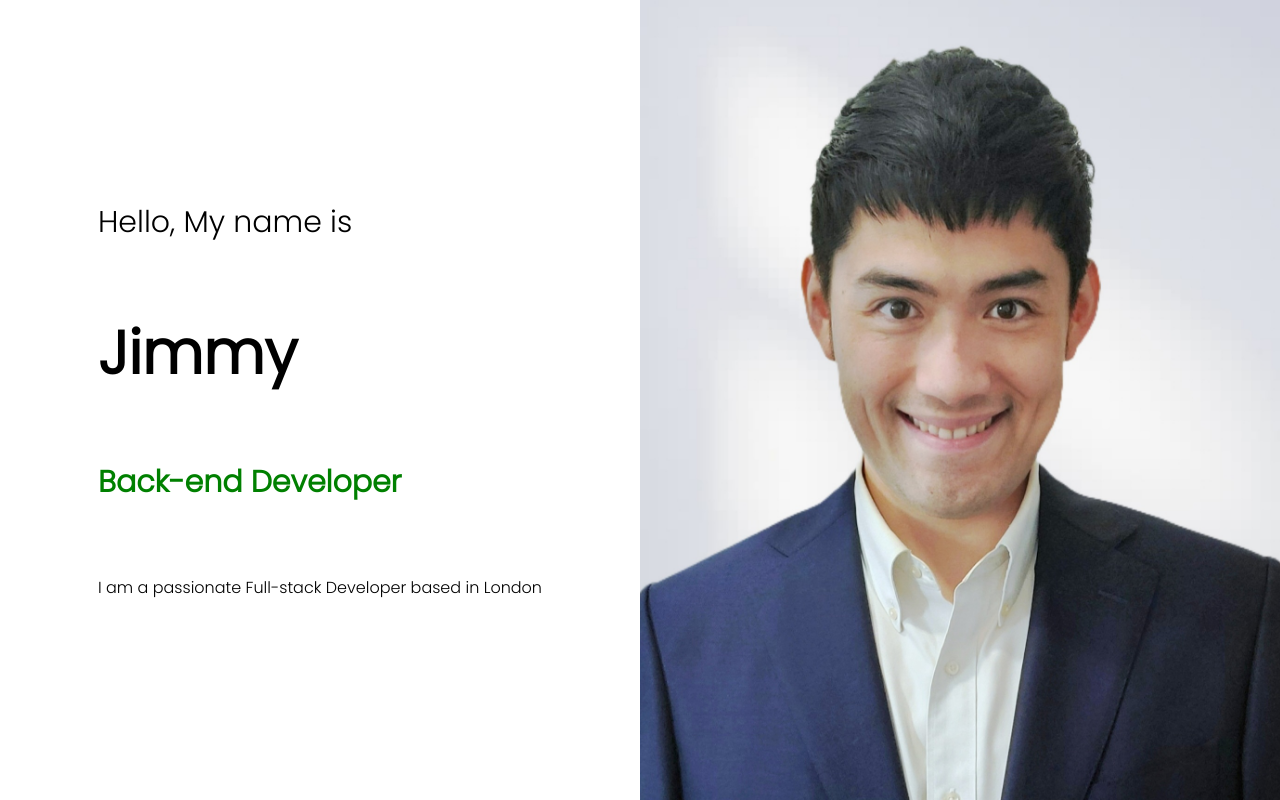
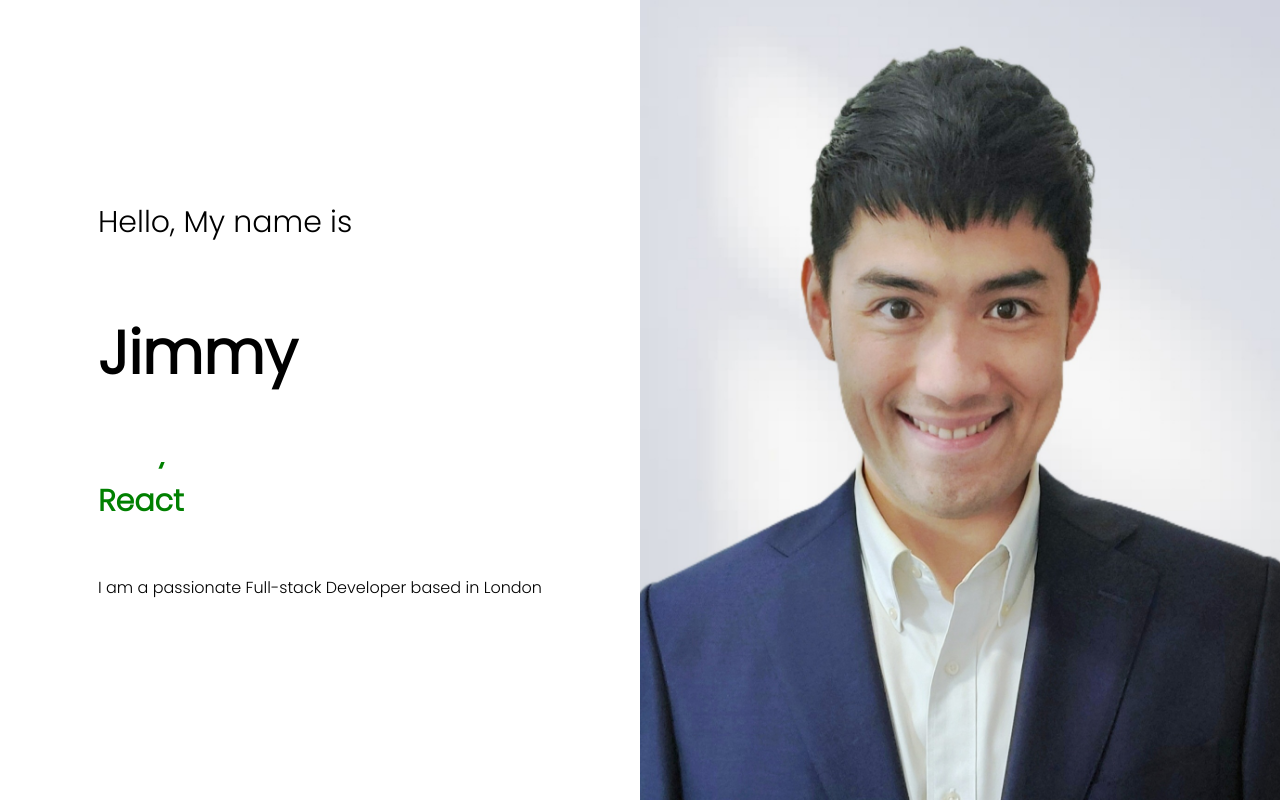
Before and after one commit to jimmehyuen/portfolio, a React (Create React App) app in the folder my-portfolio/: page / in a window 1280 px wide. Built offline with nearby package versions, Linux system fonts and the light colour scheme.

Commit message:
updated page

```diff
--- a/my-portfolio/src/components/intro/intro.css
+++ b/my-portfolio/src/components/intro/intro.css
@@ -39,7 +39,7 @@
 
 .i-title-wrapper{
   height: 100%;
-  animation: move 10s ease-in-out infinite alternate;
+  animation: move 5s ease-in-out infinite alternate;
 }
 
 @keyframes move {
--- a/my-portfolio/src/components/intro/intro.jsx
+++ b/my-portfolio/src/components/intro/intro.jsx
@@ -10,11 +10,11 @@ const Intro = () => {
           <h1 className="i-name">Jimmy</h1>
           <div className="i-title">
             <div className="i-title-wrapper">
-              <div className="i-title-item">Full-stack Developer</div>
-              <div className="i-title-item">Front-end Developer</div>
-              <div className="i-title-item">Back-end Developer</div>
-              <div className="i-title-item">Reader</div>
-              <div className="i-title-item">Gamer</div>
+              <div className="i-title-item">HTML</div>
+              <div className="i-title-item">CSS</div>
+              <div className="i-title-item">JavaScript</div>
+              <div className="i-title-item">Ruby</div>
+              <div className="i-title-item">React</div>
             </div>
           </div>
           <div className="i-desc">
```
